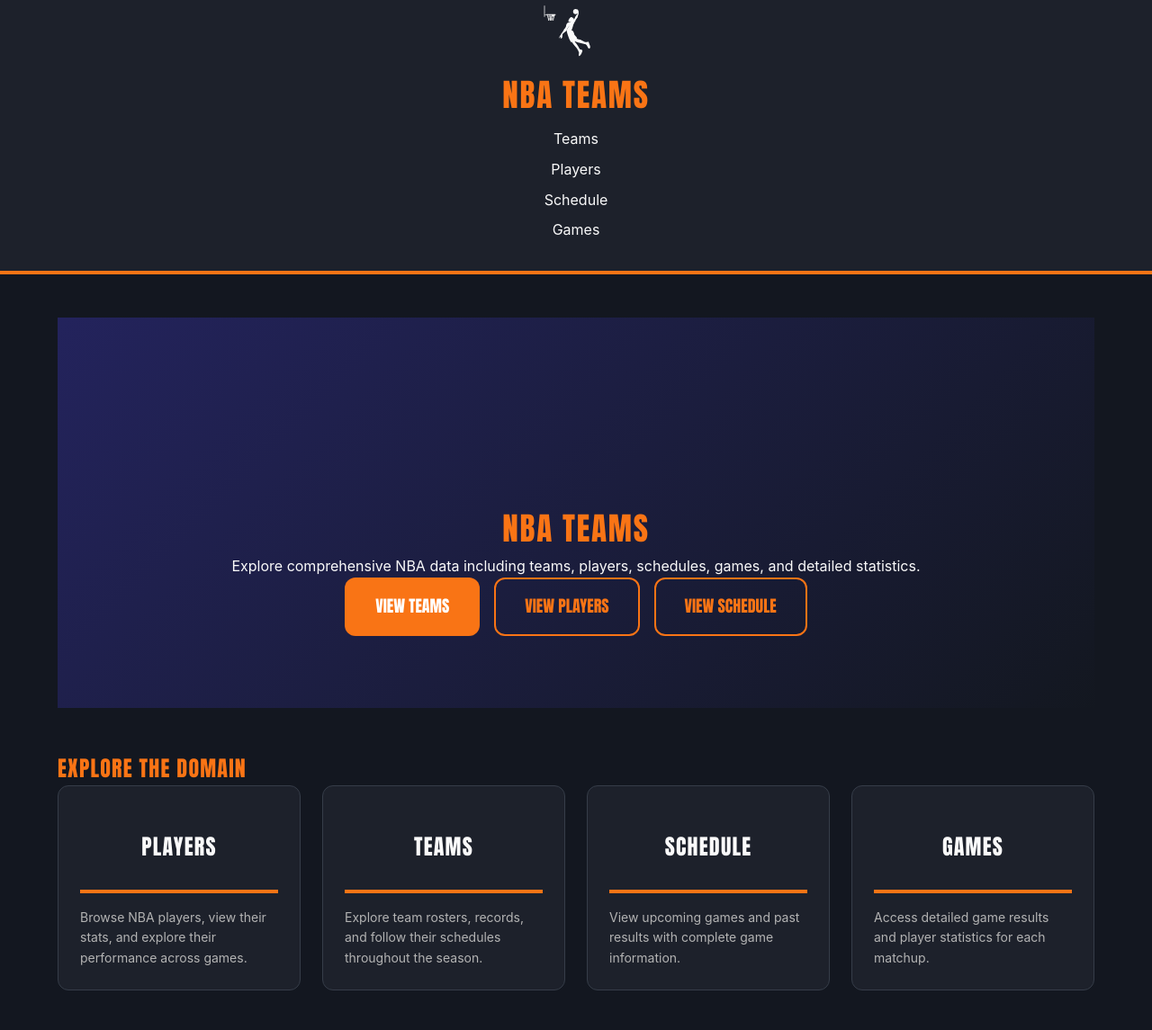
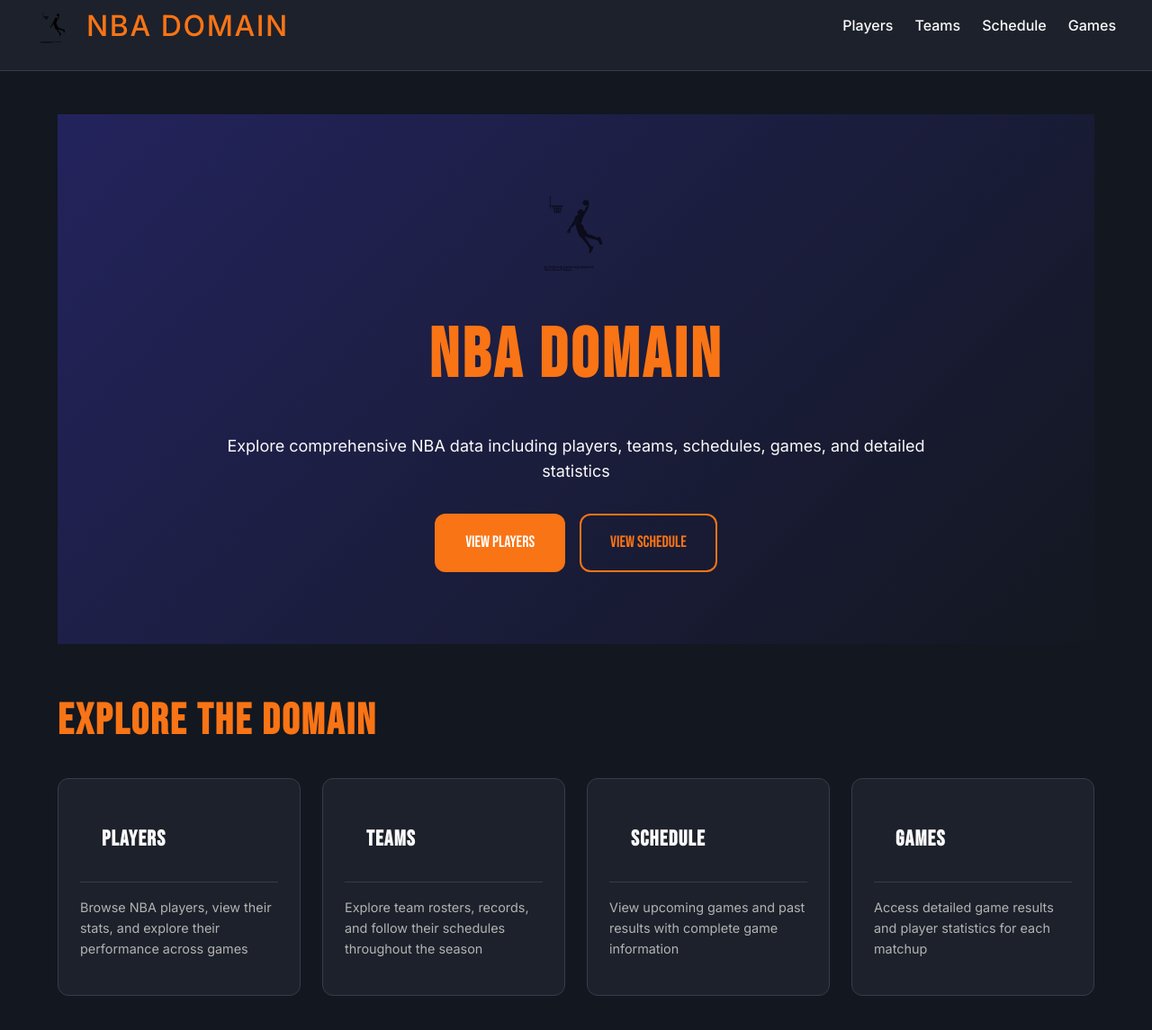
Before and after one commit to BobBobbyB/csc437, a website: page packages/proto/public/index.html in a window 1280 px wide. Shown: the part 21-1166 px from the top of the page at 90% size. Drawn offline with Linux system fonts and the light colour scheme.

Commit message:
working index update

```diff
--- a/packages/proto/public/index.html
+++ b/packages/proto/public/index.html
@@ -3,57 +3,49 @@
 <head>
   <meta charset="UTF-8" />
   <meta name="viewport" content="width=device-width, initial-scale=1.0" />
-    <title>NBA Teams</title>
+  <title>NBA Domain - Players, Teams, Games & Stats</title>
+  <meta name="description" content="Explore NBA players, teams, schedules, games and statistics in this comprehensive basketball domain application">
 
-    <!-- Web fonts -->
-    <link rel="preconnect" href="https://fonts.googleapis.com" />
-    <link rel="preconnect" href="https://fonts.gstatic.com" crossorigin />
-    <link
-      href="https://fonts.googleapis.com/css2?family=Oswald:wght@400;700&family=Roboto:ital,wght@0,400;0,700;1,400&display=swap"
-      rel="stylesheet"
-    />
+  <link rel="preconnect" href="https://fonts.googleapis.com">
+  <link rel="preconnect" href="https://fonts.gstatic.com" crossorigin>
+  <link href="https://fonts.googleapis.com/css2?family=Bebas+Neue&family=Inter:wght@400;500;600;700&display=swap" rel="stylesheet">
 
-    <!-- Existing CSS links -->
-    <link rel="stylesheet" href="/styles/tokens.css" />
-    <link rel="stylesheet" href="/styles/page.css" />  <!-- Using the updated CSS I provided earlier -->
+  <link rel="stylesheet" href="./styles/page.css?v=1">
 </head>
+<body>
+  <a class="skip-link" href="#main">Skip to content</a>
 
-  <body>
   <header>
-      <!-- Reverted SVG to original format for compatibility -->
-      <nav>
-        <a href="index.html" class="logo">
-          <svg class="icon" width="75" height="75">  <!-- Adjusted size based on CSS -->
-            <use xlink:href="icons/basketball.svg#icon-basketball"></use>
-          </svg>
-          <h1>NBA Teams</h1>
+    <nav aria-label="Primary">
+      <a href="index.html" class="logo" aria-label="Home">
+        <img src="assets/basketball.svg" alt="" width="40" height="40" decoding="async">
+        <span class="logo-text">NBA DOMAIN</span>
       </a>
 
       <ul>
-          <li><a href="team.html">Teams</a></li>
-          <li><a href="players.html">Players</a></li>  <!-- Added from second file -->
-          <li><a href="schedule.html">Schedule</a></li>  <!-- Added from second file -->
-          <li><a href="games.html">Games</a></li>  <!-- Added from second file -->
+        <li><a href="players.html">Players</a></li>
+        <li><a href="teams.html">Teams</a></li>
+        <li><a href="schedule.html">Schedule</a></li>
+        <li><a href="games.html">Games</a></li>
       </ul>
     </nav>
   </header>
 
-    <main>
-      <!-- Hero section from second file, adapted -->
-      <section class="hero">
-        <img src="icons/basketball.svg" alt="Basketball" />  <!-- Keeping as <img> for hero; check path -->
-        <h1>NBA Teams</h1>
-        <p>Explore comprehensive NBA data including teams, players, schedules, games, and detailed statistics.</p>
+  <main id="main">
+    <!-- Hero -->
+    <section class="hero" aria-labelledby="home-title">
+      <img src="assets/basketball.svg" alt="" width="96" height="96" decoding="async">
+      <h1 id="home-title">NBA DOMAIN</h1>
+      <p>Explore comprehensive NBA data including players, teams, schedules, games, and detailed statistics</p>
       <div class="hero-buttons">
-          <a href="team.html" class="btn btn-primary">VIEW TEAMS</a>
-          <a href="players.html" class="btn btn-outline">VIEW PLAYERS</a>  <!-- Added from second file -->
-          <a href="schedule.html" class="btn btn-outline">VIEW SCHEDULE</a>  <!-- Added from second file -->
+        <a href="players.html" class="btn btn-primary">VIEW PLAYERS</a>
+        <a href="schedule.html" class="btn btn-outline">VIEW SCHEDULE</a>
       </div>
     </section>
 
-      <!-- Explore section with grid of cards from second file -->
-      <section>
-        <h2>EXPLORE THE DOMAIN</h2>
+    <!-- Explore grid -->
+    <section aria-labelledby="explore-title">
+      <h2 id="explore-title">EXPLORE THE DOMAIN</h2>
 
       <div class="grid grid-4">
         <a href="players.html">
@@ -62,18 +54,18 @@
               <h3 class="card-title">PLAYERS</h3>
             </header>
             <p class="card-subtitle">
-                Browse NBA players, view their stats, and explore their performance across games.
+              Browse NBA players, view their stats, and explore their performance across games
             </p>
           </article>
         </a>
 
-          <a href="team.html">
+        <a href="teams.html">
           <article class="card">
             <header class="card-header">
               <h3 class="card-title">TEAMS</h3>
             </header>
             <p class="card-subtitle">
-                Explore team rosters, records, and follow their schedules throughout the season.
+              Explore team rosters, records, and follow their schedules throughout the season
             </p>
           </article>
         </a>
@@ -84,7 +76,7 @@
               <h3 class="card-title">SCHEDULE</h3>
             </header>
             <p class="card-subtitle">
-                View upcoming games and past results with complete game information.
+              View upcoming games and past results with complete game information
             </p>
           </article>
         </a>
@@ -95,7 +87,7 @@
               <h3 class="card-title">GAMES</h3>
             </header>
             <p class="card-subtitle">
-                Access detailed game results and player statistics for each matchup.
+              Access detailed game results and player statistics for each matchup
             </p>
           </article>
         </a>
--- a/packages/proto/public/styles/page.css
+++ b/packages/proto/public/styles/page.css
@@ -1,6 +1,5 @@
-/* Design Tokens - NBA Theme (from second CSS) */
+/* Design Tokens - NBA Theme */
 :root {
-    /* Colors */
     --background: hsl(220, 25%, 10%);
     --foreground: hsl(0, 0%, 98%);
     --card-bg: hsl(220, 20%, 14%);
@@ -8,231 +7,133 @@
     --muted: hsl(220, 15%, 20%);
     --muted-foreground: hsl(0, 0%, 70%);
 
-    /* Brand Colors */
     --primary: hsl(25, 95%, 53%);
     --accent: hsl(15, 90%, 55%);
     --court-blue: hsl(240, 45%, 25%);
-    --court-blue-light: hsl(240, 40%, 35%);
 
-    /* Typography */
     --font-display: 'Bebas Neue', 'Impact', sans-serif;
-    --font-body: 'Inter', 'system-ui', sans-serif;  /* Overriding to match second CSS */
+    --font-body: 'Inter', 'system-ui', sans-serif;
 
-    /* Spacing */
     --spacing-xs: 0.5rem;
     --spacing-sm: 1rem;
     --spacing-md: 1.5rem;
     --spacing-lg: 2rem;
     --spacing-xl: 3rem;
 
-    /* Border Radius */
     --radius: 0.75rem;
   }
 
-  /* Reset and Base Styles (from second CSS, with additions from first) */
-  * {
-    margin: 0;
-    padding: 0;
-    box-sizing: border-box;
+  /* reset + base */
+  * { margin: 0; padding: 0; box-sizing: border-box; }
+
+  body {
+    font-family: var(--font-body);
+    background-color: var(--background);
+    color: var(--foreground);
+    line-height: 1.6;
+    min-height: 100vh;
   }
 
-  body {
-    background-color: var(--background);  /* Updated from first CSS */
-    color: var(--foreground);
-    font-family: var(--font-body);  /* Updated to match second CSS */
-    font-size: 1rem;
-    line-height: 1.6;
-    margin: 0;
-    min-height: 100vh;  /* From second CSS for full height */
+  /* type */
+  h1, h2, h3 {
+    font-family: var(--font-display);
+    letter-spacing: 0.05em;
+    color: var(--primary);
   }
+  h1 { font-size: clamp(2.5rem, 6vw, 5rem); margin-bottom: var(--spacing-md); }
+  h2 { font-size: clamp(1.75rem, 4vw, 3rem); margin-bottom: var(--spacing-md); }
+  h3 { font-size: 1.5rem; margin-bottom: var(--spacing-sm); }
+  p { margin-bottom: var(--spacing-sm); }
 
-  /* Header (from first CSS, enhanced with second CSS styles) */
+  /* links */
+  a { color: var(--foreground); text-decoration: none; transition: color .3s ease; }
+  a:hover { color: var(--primary); }
+
+  /* accessibility */
+  a:focus-visible, button:focus-visible { outline: 2px solid var(--primary); outline-offset: 3px; }
+  .skip-link {
+    position: absolute; left: -9999px; top: 0;
+    background: var(--primary); color: #fff;
+    padding: var(--spacing-xs) var(--spacing-sm); border-radius: var(--radius);
+  }
+  .skip-link:focus { left: var(--spacing-sm); }
+
+  /* header/nav */
   header {
-    background-color: var(--card-bg);  /* Updated for colorway */
-    color: var(--foreground);
-    text-align: center;
-    padding: var(--spacing-md);  /* Using spacing from second CSS */
-    border-bottom: 4px solid var(--primary);  /* Updated accent color */
+    background-color: var(--card-bg);
+    border-bottom: 1px solid var(--border);
+    padding: var(--spacing-md);
   }
+  nav {
+    max-width: 1200px; margin: 0 auto;
+    display: flex; justify-content: space-between; align-items: center;
+  }
+  .logo { display: flex; align-items: center; gap: var(--spacing-sm); }
+  .logo img { width: 2.5rem; height: 2.5rem; transition: transform .7s ease; }
+  .logo:hover img { transform: rotate(360deg); }
+  .logo-text { font-size: 2rem; letter-spacing: .05em; color: var(--primary); }
 
-  /* Typography (merged from both) */
-  h1, h2, h3 {
-    font-family: var(--font-display);  /* From second CSS */
-    letter-spacing: 0.05em;  /* From second CSS */
-    color: var(--primary);  /* Updated colorway */
-  }
+  nav ul { list-style: none; display: flex; gap: var(--spacing-md); }
+  nav a { font-weight: 500; }
 
-  h1 {
-    font-size: 2.2rem;  /* From first CSS */
-    text-transform: uppercase;
-  }
+  /* main layout */
+  main { max-width: 1200px; margin: 0 auto; padding: var(--spacing-xl) var(--spacing-md); }
 
-  h2 {
-    font-size: 1.5rem;  /* From first CSS */
-  }
-
-  h3 {
-    font-size: 1.5rem;  /* From second CSS */
-    margin-bottom: var(--spacing-sm);
-  }
-
-  p, li {
-    font-family: var(--font-body);  /* From first CSS, updated */
-  }
-
-  /* Links (from first CSS, with hover from second) */
-  a {
-    color: var(--foreground);  /* Updated for colorway */
-    text-decoration: none;
-    transition: color 0.3s ease;  /* From second CSS */
-  }
-
-  a:hover {
-    color: var(--primary);  /* Updated colorway */
-  }
-
-  /* Lists (from first CSS) */
-  ul {
-    list-style-type: none;
-    padding: 0;
-    text-align: center;
-  }
-
-  li {
-    margin: var(--spacing-xs) 0;  /* Updated with spacing from second CSS */
-  }
-
-  /* Main Content (from first CSS, with layout enhancements) */
-  main {
-    max-width: 1200px;  /* From second CSS for better layout */
-    margin: 0 auto;
-    padding: var(--spacing-xl) var(--spacing-md);  /* Using spacing variables */
-  }
-
-  /* SVG Icon (from first CSS) */
-  svg.icon {
-    display: inline-block;
-    width: 75px;
-    height: 75px;
-    vertical-align: middle;
-    fill: currentColor;
-    margin-right: var(--spacing-xs);  /* Updated with spacing */
-  }
-
-  svg.icon use {
-    width: 100%;
-    height: 100%;
-  }
-
-  /* New Layout Styles from Second CSS (e.g., for hero, grid, cards, buttons) */
+  /* hero */
   .hero {
     background: linear-gradient(135deg, var(--court-blue) 0%, var(--background) 100%);
     text-align: center;
     padding: 5rem var(--spacing-md);
     margin: 0 0 var(--spacing-xl) 0;
   }
-
   .hero img {
-    width: 6rem;
-    height: 6rem;
-    margin-bottom: var(--spacing-md);
+    width: 6rem; height: 6rem; margin-bottom: var(--spacing-md);
     animation: pulse 2s infinite;
   }
+  @keyframes pulse { 0%,100%{opacity:1} 50%{opacity:.6} }
+  @media (prefers-reduced-motion: reduce) { .hero img { animation: none; } }
 
-  @keyframes pulse {
-    0%, 100% { opacity: 1; }
-    50% { opacity: 0.6; }
+  .hero p {
+    font-size: 1.125rem;
+    max-width: 800px; margin: 0 auto var(--spacing-lg);
+    color: var(--foreground);
   }
+  .hero-buttons { display: flex; gap: var(--spacing-sm); justify-content: center; flex-wrap: wrap; }
 
-  .hero-buttons {
-    display: flex;
-    gap: var(--spacing-sm);
-    justify-content: center;
-    flex-wrap: wrap;
+  /* buttons */
+  .btn {
+    display: inline-block; padding: var(--spacing-sm) var(--spacing-lg);
+    border-radius: var(--radius); font-family: var(--font-display);
+    font-size: 1.125rem; cursor: pointer; transition: all .3s ease;
+    border: 2px solid transparent; text-transform: uppercase;
   }
+  .btn-primary { background-color: var(--primary); color: #fff; }
+  .btn-primary:hover { background-color: var(--accent); box-shadow: 0 0 30px hsla(25,95%,53%,.3); }
+  .btn-outline { border-color: var(--primary); color: var(--primary); background: transparent; }
+  .btn-outline:hover { background: var(--primary); color: #fff; }
 
-  .btn {
-    display: inline-block;
-    padding: var(--spacing-sm) var(--spacing-lg);
-    border-radius: var(--radius);
-    font-family: var(--font-display);
-    font-size: 1.125rem;
-    cursor: pointer;
-    transition: all 0.3s ease;
-    border: 2px solid transparent;
-  }
-
-  .btn-primary {
-    background-color: var(--primary);
-    color: white;
-  }
-
-  .btn-primary:hover {
-    background-color: var(--accent);
-    box-shadow: 0 0 30px hsla(25, 95%, 53%, 0.3);
-  }
-
-  .btn-outline {
-    border-color: var(--primary);
-    color: var(--primary);
-    background-color: transparent;
-  }
-
-  .btn-outline:hover {
-    background-color: var(--primary);
-    color: white;
-  }
-
-  .grid {
-    display: grid;
-    gap: var(--spacing-md);
-    margin-bottom: var(--spacing-xl);
-  }
-
-  .grid-4 {
-    grid-template-columns: repeat(auto-fit, minmax(250px, 1fr));
-  }
+  /* grid & cards */
+  .grid { display: grid; gap: var(--spacing-md); margin-bottom: var(--spacing-xl); }
+  .grid-4 { grid-template-columns: repeat(auto-fit, minmax(250px, 1fr)); }
 
   .card {
     background-color: var(--card-bg);
     border: 1px solid var(--border);
     border-radius: var(--radius);
     padding: var(--spacing-md);
-    transition: all 0.3s ease;
+    transition: all .3s ease;
   }
+  .card:hover { border-color: var(--primary); box-shadow: 0 0 30px hsla(25,95%,53%,.3); }
+  .card-header { margin-bottom: var(--spacing-sm); }
+  .card-title { font-size: 1.5rem; color: var(--foreground); margin-bottom: .25rem; }
+  .card-subtitle { color: var(--muted-foreground); font-size: .9rem; }
 
-  .card:hover {
-    border-color: var(--primary);
-    box-shadow: 0 0 30px hsla(25, 95%, 53%, 0.3);
+  /* relationships block */
+  .relationships { max-width: 800px; margin: 0 auto; text-align: left; }
+  .relationships strong { color: var(--accent); }
+
+  /* responsive nav wrap */
+  @media (max-width: 768px) {
+    nav { flex-direction: column; gap: var(--spacing-sm); }
+    nav ul { flex-wrap: wrap; justify-content: center; }
   }
-
-  .card-header {
-    margin-bottom: var(--spacing-sm);
-  }
-
-  .card-title {
-    font-size: 1.5rem;
-    color: var(--foreground);
-    margin-bottom: 0.25rem;
-  }
-
-  .card-subtitle {
-    color: var(--muted-foreground);
-    font-size: 0.875rem;
-  }
-
-  /* Footer (from first CSS, updated) */
-  footer {
-    background-color: var(--card-bg);
-    color: var(--foreground);
-    text-align: center;
-    padding: var(--spacing-md);
-    border-top: 4px solid var(--primary);
-  }
-
-  /* Responsive Styles (from second CSS) */
-  @media (max-width: 768px) {
-    h1 { font-size: 3rem; }
-    header { padding: var(--spacing-sm); }
-    .hero { padding: 3rem var(--spacing-sm); }
-  }
```
Also changed, not shown: packages/proto/public/assets/basketball.svg (renamed from packages/proto/assets/basketball.svg), packages/proto/public/assets/basketball1.svg (renamed from packages/proto/assets/basketball1.svg), packages/proto/public/assets/scoreboard.svg (renamed from packages/proto/assets/scoreboard.svg), packages/proto/public/assets/trophy.svg (renamed from packages/proto/assets/trophy.svg), packages/proto/public/assets/whistle.svg (renamed from packages/proto/assets/whistle.svg), 6 other files. Lines whose indentation alone changed are shown as unchanged.
